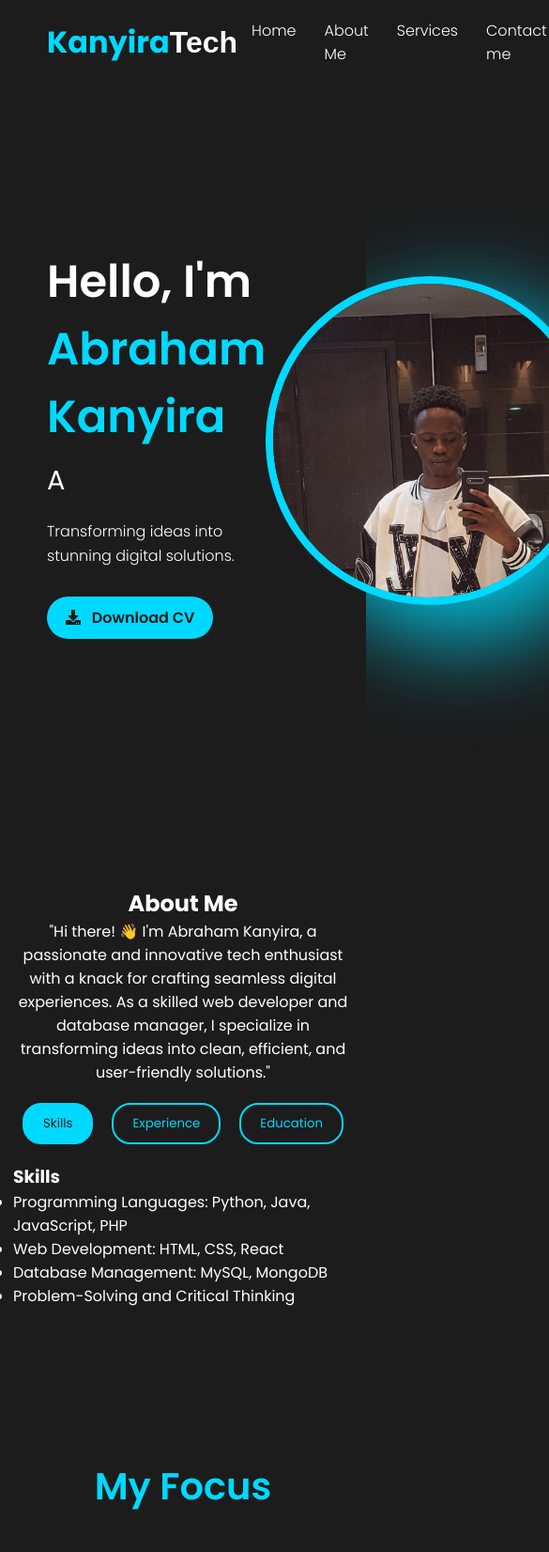
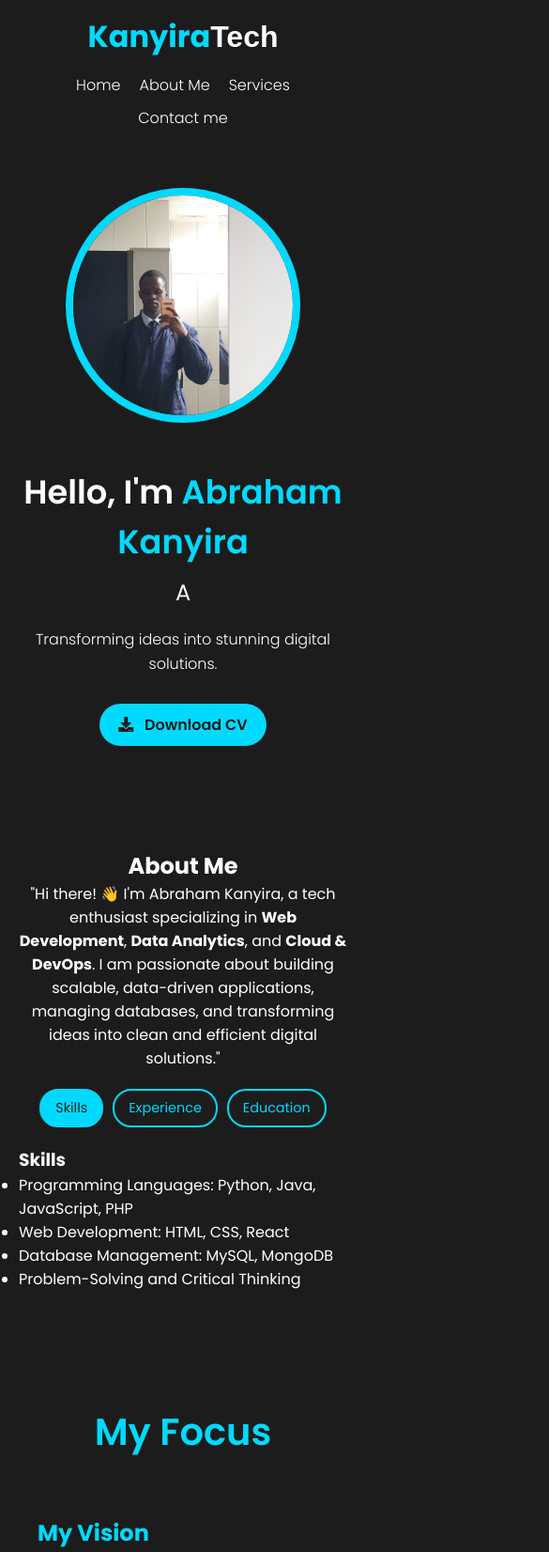
Before and after one commit to Kanyira/Portfolio-site, a plain HTML site: page index.html in a window 390 px wide. Shown: the top 1652 px of the page at 94% size, 585 px wide, since content can reach past the window. Drawn offline with Linux system fonts and the light colour scheme.

Commit message:
updated button

```diff
--- a/homestyles.css
+++ b/homestyles.css
@@ -135,6 +135,8 @@ body {
 
 .hero-image img {
     width: 350px;
+    height: 350px;
+    object-fit: cover;
     border-radius: 50%;
     border: 8px solid #00d9ff;
 }
@@ -339,11 +341,90 @@ body {
 
 /* Responsive Design */
 @media (max-width: 768px) {
+    /* Navbar */
+    .navbar {
+        flex-direction: column;
+        padding: 15px;
+        background-color: #1c1c1c;
+    }
+    .nav-links {
+        flex-wrap: wrap;
+        justify-content: center;
+        margin-top: 10px;
+    }
+    .nav-links li {
+        margin: 5px 10px;
+    }
+
+    /* Hero Section */
+    .hero {
+        flex-direction: column-reverse;
+        justify-content: center;
+        padding: 180px 20px 30px;
+        text-align: center;
+    }
+    .hero-text h1 {
+        font-size: 2.2rem;
+    }
+    .hero-text h2 {
+        font-size: 1.5rem;
+    }
+    .hero-text p {
+        margin: 0 auto 30px; /* Center the paragraph text */
+    }
+    .profile-circle {
+        width: 250px;
+        height: 250px;
+        top: 0;
+        left: 50%;
+        transform: translateX(-50%);
+    }
+    .hero-image {
+        margin-bottom: 40px;
+    }
+    .hero-image img {
+        width: 250px;
+        height: 250px;
+    }
+
+    /* About Section */
+    .about-container {
+        padding: 60px 20px;
+    }
+    .tabs {
+        flex-wrap: wrap;
+        gap: 10px;
+    }
+    .tab-link {
+        margin: 0;
+        padding: 8px 15px;
+        font-size: 0.9rem;
+    }
+
+    /* Mission, Vision... Section */
+    .mv-item {
+        flex: 1 1 100%;
+        height: auto; /* Allow items to be full height on mobile */
+    }
+    .mv-item .mv-content {
+        display: block; /* Show content by default on small screens */
+    }
+
+    /* Services Section */
     .services-container {
         flex-direction: column; /* Stack services vertically on small screens */
     }
-
     .service-link {
         font-size: 1rem; /* Smaller text on mobile */
     }
+    .service-box {
+        margin-bottom: 20px;
+    }
+    .service-links {
+        flex-direction: column;
+    }
+    .service-column {
+        width: 100%;
+        margin-bottom: 10px;
+    }
 }
--- a/index.html
+++ b/index.html
@@ -1,5 +1,6 @@
 <!DOCTYPE html>
 <html lang="en">
+
 <head>
     <meta charset="UTF-8">
     <meta name="viewport" content="width=device-width, initial-scale=1.0">
@@ -10,6 +11,7 @@
     <link rel="stylesheet" href="homestyles.css"> <!-- Linking Home Page CSS -->
 
 </head>
+
 <body>
     <!-- Navigation Bar -->
     <nav class="navbar">
@@ -31,11 +33,12 @@
             <h1>Hello, I'm <span>Abraham Kanyira</span></h1>
             <h2>A <span id="dynamic-text">Web Developer</span></h2>
             <p>Transforming ideas into stunning digital solutions.</p>
-            <a href="#" class="btn"><i class="fas fa-download"></i> Download CV</a>
+            <a href="Abraham_CV.docx" download="Abraham_Kanyira_CV.docx" class="btn"><i class="fas fa-download"></i>
+                Download CV</a>
         </div>
         <div class="hero-image">
             <div class="profile-circle"></div>
-            <img src="images/myphoto.jpg" alt="Profile Picture">
+            <img src="images/me.jpg" alt="Profile Picture">
         </div>
     </section>
 
@@ -45,8 +48,10 @@
         <div class="about-content">
             <h2>About Me</h2>
             <p>
-                "Hi there! 👋 I'm Abraham Kanyira, a passionate and innovative tech enthusiast with a knack for crafting seamless digital experiences.
-                As a skilled web developer and database manager, I specialize in transforming ideas into clean, efficient, and user-friendly solutions."
+                "Hi there! 👋 I'm Abraham Kanyira, a tech enthusiast specializing in <strong>Web Development</strong>,
+                <strong>Data Analytics</strong>, and <strong>Cloud & DevOps</strong>. I am passionate about building
+                scalable, data-driven applications, managing databases, and transforming ideas into clean and efficient
+                digital solutions."
             </p>
             <!-- Tabs -->
             <div class="tabs">
@@ -68,7 +73,11 @@
             <div class="tab-content" id="experience">
                 <h3>Experience</h3>
                 <ul>
-                    <li><strong>University Projects</strong> - Completed various projects during my studies</li>
+                    <li><strong>IT / Jira Administration Intern @ Relational FS</strong> (Sep 2025 – Dec 2025) -
+                        Supported Jira administration and automation, gained exposure to Azure DevOps, and troubleshot
+                        technical issues in a distributed team.</li>
+                    <li><strong>University Projects</strong> - Completed various projects involving data analysis,
+                        machine learning, and web applications.</li>
                     <li><strong>Freelance Web Developer</strong> - Created responsive websites for clients</li>
                     <li><strong>Open Source Contributor</strong> - Contributed to GitHub projects</li>
                 </ul>
@@ -90,22 +99,26 @@
             <!-- Vision -->
             <div class="mv-item">
                 <h3 class="mv-title">My Vision</h3>
-            <p>To be a catalyst for innovation by building intuitive digital solutions and inspiring future-forward advancements in web development and data-driven applications.</p>
+                <p>To be a catalyst for innovation by building intuitive digital solutions and inspiring future-forward
+                    advancements in web development and data-driven applications.</p>
             </div>
 
             <!-- Mission -->
             <div class="mv-item">
                 <h3 class="mv-title">My Mission</h3>
-            <p>To craft seamless, functional, and visually captivating digital experiences that bridge creativity and technology, empowering individuals and businesses to thrive in a connected world.</p>
+                <p>To craft seamless, functional, and visually captivating digital experiences that bridge creativity
+                    and technology, empowering individuals and businesses to thrive in a connected world.</p>
             </div>
 
             <!-- Values -->
             <div class="mv-item">
                 <h3 class="mv-title">My Values</h3>
                 <p>
-                <strong>Innovation:</strong> Pushing boundaries to create smarter, scalable, and future-ready solutions.<br>
+                    <strong>Innovation:</strong> Pushing boundaries to create smarter, scalable, and future-ready
+                    solutions.<br>
                     <strong>Collaboration:</strong> Building strong partnerships that turn ideas into reality.<br>
-                <strong>Precision:</strong> Clean code, efficient systems, and attention to detail to achieve excellence.<br>
+                    <strong>Precision:</strong> Clean code, efficient systems, and attention to detail to achieve
+                    excellence.<br>
                     <strong>Growth:</strong> A commitment to continuous learning, improvement, and impactful results.
                 </p>
             </div>
@@ -113,7 +126,8 @@
             <!-- Dream -->
             <div class="mv-item mv-dream">
                 <h3 class="mv-title">We Dream</h3>
-            <p>To empower businesses and individuals through cutting-edge technology, fostering a world where creativity, functionality, and meaningful connections drive success.</p>
+                <p>To empower businesses and individuals through cutting-edge technology, fostering a world where
+                    creativity, functionality, and meaningful connections drive success.</p>
             </div>
         </div>
     </section>
@@ -202,7 +216,7 @@
     </footer>
 
     <script>
-        const roles = ["Computer science student","Web Developer", "Front-End Developer","Free-Lancer"];
+        const roles = ["Computer science student", "Web Developer", "Front-End Developer", "Free-Lancer"];
         let currentRoleIndex = 0; // Keeps track of the current role
         let currentCharIndex = 0; // Tracks the current character being typed
         let isDeleting = false;   // Flag to indicate typing or deleting
@@ -291,4 +305,5 @@
         }
     </script>
 </body>
+
 </html>
```
Also changed, not shown: images/me.jpg (added), 1 other file. Lines whose indentation alone changed are shown as unchanged.
